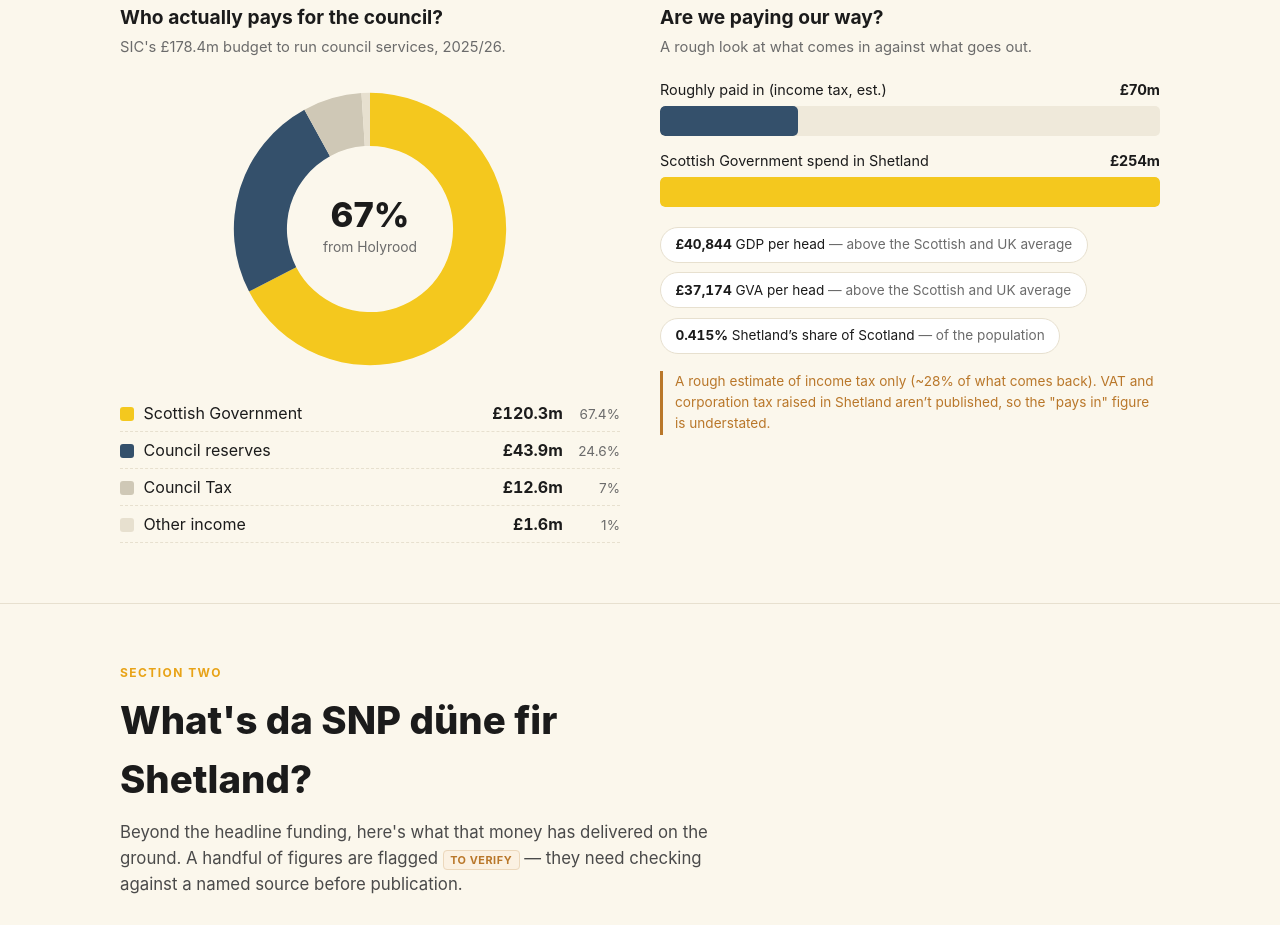
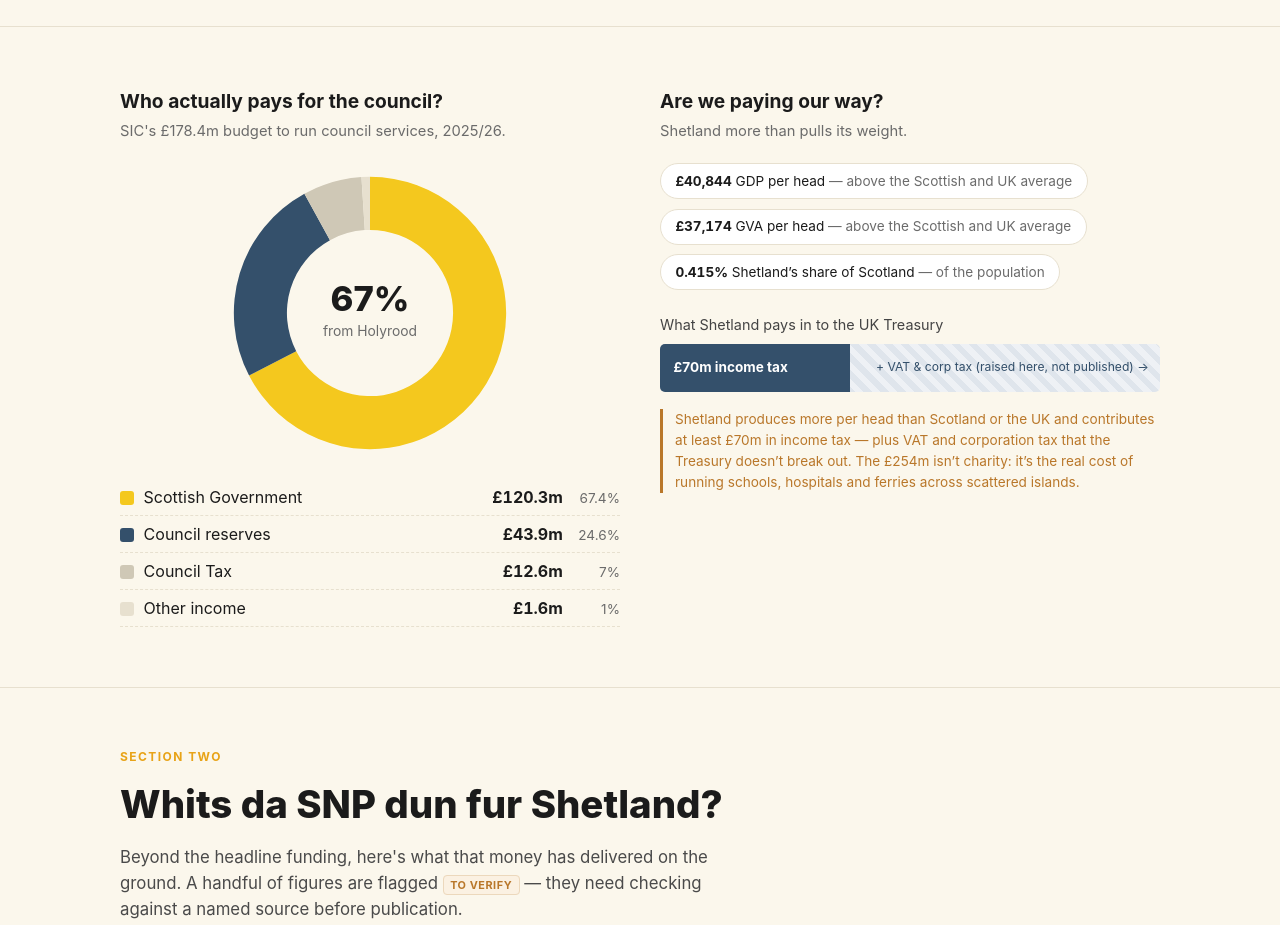
Before and after one commit to ShetlandJ/da-siller-fae-holyrood, a website built with Vite: page index.html in a window 1280 px wide. Shown: the part 1594-2519 px from the top of the page. Built offline with nearby package versions, Linux system fonts and the light colour scheme.

Commit message:
Honest contribution chart, magnitude treemap colours, per-household framing
- Replace the misleading in-vs-out bars: the £70m-vs-£254m head-to-head was
  drawn off a figure we admit is income-tax-only (~28% of the real
  contribution). Now leads with GDP/GVA-per-head evidence and shows tax paid in
  as "£70m known + unmeasured VAT/corp tax", trailing into a hatched unknown.
- Treemap fill now encodes value (sqrt scale) instead of rank, so the two
  giants (council grant + NHS) read as the heaviest blocks.
- Add a relatable hero line (~£212/week per person) from the sourced per-head figure.
- Fix section-two heading dialect: "Whits da SNP dun fur Shetland?"

Co-Authored-By: Claude Opus 4.7 (1M context) <noreply@anthropic.com>

```diff
--- a/src/charts/bars.js
+++ b/src/charts/bars.js
@@ -1,22 +1,17 @@
-// In-vs-out comparison bars + context chips. Plain DOM, animated on reveal.
+// "Are we paying our way?" — the honest version.
+//
+// The old two-bar in-vs-out comparison drew £70m "in" against £254m "out", which
+// invited a "Shetland is subsidised" read off a number we openly admit is only
+// ~28% of the real contribution (VAT and corporation tax raised here aren't
+// published). So instead: lead with the solid evidence (Shetland's economy is
+// bigger per head than Scotland's or the UK's), then show the tax contribution
+// as "at least £70m" trailing off into the unmeasured part — honest about what
+// we can't count, without a misleading head-to-head.
 
 export function renderValue(container, vfm) {
-  const max = Math.max(vfm.paysIn, vfm.getsBack);
-  const pct = (v) => `${(v / max) * 100}%`;
+  container.innerHTML = '';
 
-  const wrap = document.createElement('div');
-  wrap.className = 'vbars';
-  wrap.innerHTML = `
-    <div class="vbar-row">
-      <div class="vb-top"><span>Roughly paid in (income tax, est.)</span><b>£${vfm.paysIn}m</b></div>
-      <div class="vbar-track"><div class="vbar-fill in" data-w="${pct(vfm.paysIn)}"></div></div>
-    </div>
-    <div class="vbar-row">
-      <div class="vb-top"><span>Scottish Government spend in Shetland</span><b>£${vfm.getsBack}m</b></div>
-      <div class="vbar-track"><div class="vbar-fill out" data-w="${pct(vfm.getsBack)}"></div></div>
-    </div>
-  `;
-
+  // The evidence: per-head economy chips.
   const chips = document.createElement('div');
   chips.className = 'chips';
   vfm.context.forEach((c) => {
@@ -25,27 +20,38 @@ export function renderValue(container, vfm) {
     chip.innerHTML = `<b>${c.value}</b> ${c.label} <span>— ${c.note}</span>`;
     chips.appendChild(chip);
   });
+  container.appendChild(chips);
 
-  const caveat = document.createElement('p');
-  caveat.className = 'caveat';
-  caveat.textContent = vfm.caveat;
+  // The contribution bar: a known portion + an open-ended, hatched unknown.
+  const contrib = document.createElement('div');
+  contrib.className = 'contrib';
+  contrib.innerHTML = `
+    <div class="contrib-label">What Shetland pays in to the UK Treasury</div>
+    <div class="contrib-track">
+      <div class="contrib-known">£${vfm.paysIn}m income tax</div>
+      <div class="contrib-unknown">+ VAT &amp; corp tax (raised here, not published) →</div>
+    </div>
+  `;
+  container.appendChild(contrib);
 
-  container.innerHTML = '';
-  container.appendChild(wrap);
-  container.appendChild(chips);
-  container.appendChild(caveat);
+  const note = document.createElement('p');
+  note.className = 'caveat';
+  note.innerHTML =
+    'Shetland produces more per head than Scotland or the UK and contributes at least £70m in income tax — plus VAT and corporation tax that the Treasury doesn’t break out. The £254m isn’t charity: it’s the real cost of running schools, hospitals and ferries across scattered islands.';
+  container.appendChild(note);
 
-  // animate the fills when scrolled into view
+  // animate the known bar growing in
+  const known = contrib.querySelector('.contrib-known');
   const io = new IntersectionObserver(
     (entries) => {
       entries.forEach((e) => {
         if (e.isIntersecting) {
-          wrap.querySelectorAll('.vbar-fill').forEach((f) => (f.style.width = f.dataset.w));
+          known.classList.add('grown');
           io.disconnect();
         }
       });
     },
     { threshold: 0.3 }
   );
-  io.observe(wrap);
+  io.observe(contrib);
 }
--- a/src/charts/treemap.js
+++ b/src/charts/treemap.js
@@ -8,12 +8,17 @@ const H = 560;
 
 const SVGNS = 'http://www.w3.org/2000/svg';
 
-// Stepped yellow → amber ramp by index (largest tile = brightest yellow).
-function rampColour(i, n) {
-  const stops = ['#fff06b', '#ffe34a', '#fdd231', '#f4c81e', '#efb91b', '#e8a317', '#dd9410'];
-  if (n <= 1) return stops[0];
-  const idx = Math.round((i / (n - 1)) * (stops.length - 1));
-  return stops[Math.min(idx, stops.length - 1)];
+// Colour encodes magnitude: the bigger the block, the deeper the gold. Keyed to
+// value (not rank) so the two giants — council grant + NHS, ~82% of the total —
+// read as the heaviest blocks and the long tail of grants stays pale. sqrt scale
+// stops the smaller tiles all collapsing to the same pale shade.
+const C_LIGHT = [0xff, 0xe8, 0x76]; // pale warm yellow
+const C_DARK = [0xe0, 0x96, 0x1a]; // amber
+
+function colourForValue(v, maxV) {
+  const t = maxV > 0 ? Math.sqrt(v / maxV) : 0;
+  const ch = (i) => Math.round(C_LIGHT[i] + (C_DARK[i] - C_LIGHT[i]) * t);
+  return `rgb(${ch(0)}, ${ch(1)}, ${ch(2)})`;
 }
 
 function el(name, attrs = {}) {
@@ -104,10 +109,11 @@ export function renderTreemap(container, data, onSelect) {
     const topPad = backTo ? 34 : 0;
     const sorted = [...items].sort((a, b) => b.value - a.value).map((d) => ({ ...d, area: d.value }));
     const placed = layout(sorted, 2, 2 + topPad, W - 4, H - 4 - topPad);
+    const maxV = Math.max(...placed.map((p) => p.value));
 
     placed.forEach((p, i) => {
       const g = el('g', { class: 'tm-tile' });
-      g.appendChild(el('rect', { x: p.x, y: p.y, width: Math.max(0, p.w - 2), height: Math.max(0, p.h - 2), rx: 4, fill: rampColour(i, placed.length) }));
+      g.appendChild(el('rect', { x: p.x, y: p.y, width: Math.max(0, p.w - 2), height: Math.max(0, p.h - 2), rx: 4, fill: colourForValue(p.value, maxV) }));
       const fmt = `£${p.value >= 10 ? p.value.toFixed(0) : p.value.toFixed(p.value < 1 ? 2 : 1)}m`;
       if (p.w > 70 && p.h > 34) {
         // wide enough: label and value stacked horizontally
--- a/src/main.js
+++ b/src/main.js
@@ -32,6 +32,7 @@ app.innerHTML = `
           <span class="cap">for every woman, man and child</span>
         </span>
       </div>
+      <p class="hero-relatable">That's about <b>£212 a week</b> for every person — over <b>£800 a week</b> for a household of four.</p>
     </div>
   </header>
 
@@ -63,7 +64,7 @@ app.innerHTML = `
           </div>
           <div class="panel reveal">
             <h3>Are we paying our way?</h3>
-            <p class="sub">A rough look at what comes in against what goes out.</p>
+            <p class="sub">Shetland more than pulls its weight.</p>
             <div id="value"></div>
           </div>
         </div>
@@ -74,7 +75,7 @@ app.innerHTML = `
       <div class="wrap">
         <div class="section-head reveal">
           <p class="eyebrow">Section two</p>
-          <h2>What's da SNP düne fir Shetland?</h2>
+          <h2>Whits da SNP dun fur Shetland?</h2>
           <p>Beyond the headline funding, here's what that money has delivered on the ground. A handful of figures are flagged <span class="verify-chip">to verify</span> — they need checking against a named source before publication.</p>
         </div>
         <div id="achievements"></div>
--- a/src/styles.css
+++ b/src/styles.css
@@ -96,6 +96,16 @@ body {
   font-size: 0.95rem;
   color: #cfc8b6;
   max-width: 22ch;
+}
+.hero-relatable {
+  margin: 2rem 0 0;
+  font-size: 1.05rem;
+  color: #efe9da;
+  max-width: 46ch;
+}
+.hero-relatable b {
+  color: var(--snp-yellow);
+  font-variant-numeric: tabular-nums;
 }
 
 /* --- Sections ------------------------------------------------------------ */
@@ -256,36 +266,64 @@ section.block {
   text-align: right;
 }
 
-/* in vs out bars */
-.vbars {
-  margin-top: 0.5rem;
+/* contribution bar: a known portion trailing into the unmeasured part */
+.contrib {
+  margin-top: 1.5rem;
 }
-.vbar-row {
-  margin: 0.85rem 0;
+.contrib-label {
+  font-size: 0.9rem;
+  color: #444;
+  margin-bottom: 0.45rem;
 }
-.vbar-row .vb-top {
-  display: flex;
-  justify-content: space-between;
-  font-size: 0.9rem;
-  margin-bottom: 0.3rem;
-}
-.vbar-track {
-  height: 30px;
-  background: #efe9da;
+.contrib-track {
+  position: relative;
+  height: 48px;
   border-radius: 5px;
   overflow: hidden;
+  background: repeating-linear-gradient(
+    45deg,
+    #dfe5ec,
+    #dfe5ec 6px,
+    #eef1f5 6px,
+    #eef1f5 12px
+  );
 }
-.vbar-fill {
-  height: 100%;
+.contrib-unknown {
+  position: absolute;
+  inset: 0;
+  display: flex;
+  align-items: center;
+  justify-content: flex-end;
+  padding: 0 0.7rem;
+  font-size: 0.76rem;
+  color: var(--slate);
+  text-align: right;
+}
+.contrib-known {
+  position: absolute;
+  left: 0;
+  top: 0;
+  bottom: 0;
   width: 0;
+  background: var(--slate);
+  color: #fff;
+  display: flex;
+  align-items: center;
+  padding: 0 0.85rem;
+  font-weight: 700;
+  font-size: 0.85rem;
+  white-space: nowrap;
+  overflow: hidden;
   transition: width 0.9s cubic-bezier(0.2, 0.7, 0.2, 1);
-  border-radius: 5px;
 }
-.vbar-fill.in {
-  background: var(--slate);
+.contrib-known.grown {
+  width: 38%;
 }
-.vbar-fill.out {
-  background: var(--snp-gold);
+@media (prefers-reduced-motion: reduce) {
+  .contrib-known {
+    width: 38%;
+    transition: none;
+  }
 }
 .chips {
   display: flex;
```
